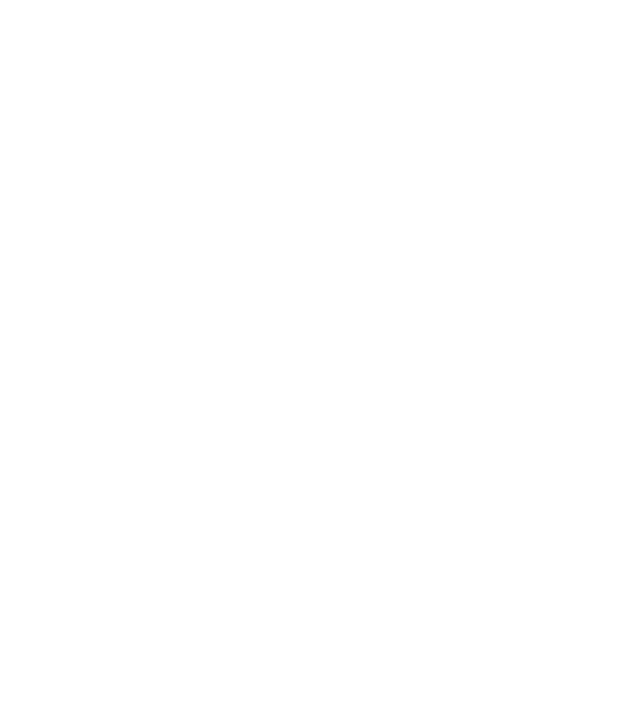
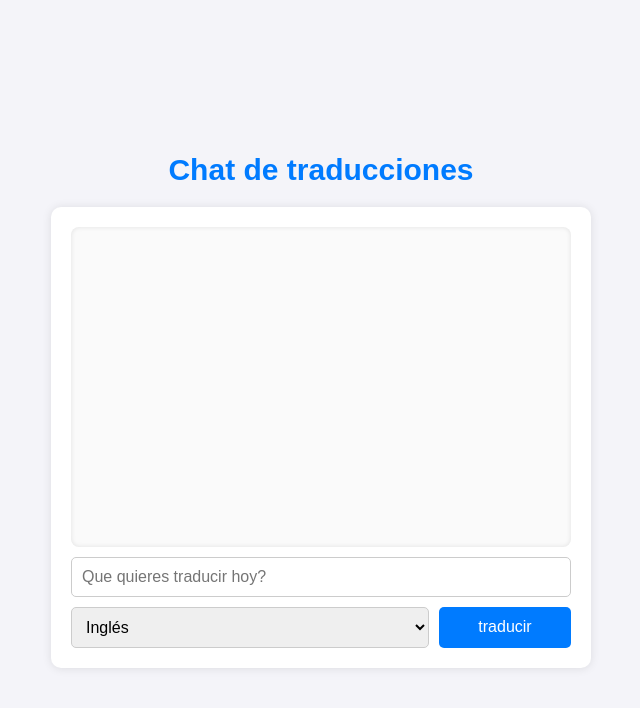
Before and after one commit to jaiverramosweb/aprendiendo-integrar-ia, a website: page traducciones-openai/public/index.html in a window 1280 px wide. Shown: the whole page, without its empty margins (319-959 px from the left). Drawn offline with Linux system fonts and the light colour scheme.

Commit message:
aplicacion de traducción lista

```diff
--- a/traducciones-openai/public/assets/css/main.css
+++ b/traducciones-openai/public/assets/css/main.css
@@ -0,0 +1,121 @@
+:root {
+    font-size: 10px;
+}
+
+body {
+    font-family: Arial, Helvetica, sans-serif;
+    background-color: #f4f4f9;
+    display: flex;
+    flex-direction: column;
+    align-items: center;
+    justify-content: center;
+    height: 100vh;
+    margin: 0;
+    padding: 0;
+}
+
+.chat_title {
+    font-size: 3rem;
+    font-weight: bold;
+    color: #007bff;
+    text-align: center;
+    margin-bottom: 2rem;
+}
+
+.chat_section {
+    width: 50rem;
+    background-color: #fff;
+    border-radius: 1rem;
+    box-shadow: 0 0.5px 1rem rgba(0, 0, 0, 0.1);
+    padding: 2rem;
+    display: flex;
+    flex-direction: column;
+}
+
+.chat_messages {
+    height: 30rem;
+    overflow-y: auto;
+    padding: 1rem;
+    border-radius: 0.8rem;
+    background-color: #fafafa;
+    box-shadow: inset 0 0 0.5rem rgba(0, 0, 0, 0.1);
+    display: flex;
+    flex-direction: column;
+    gap: 1rem;
+}
+
+.chat_messages_ms {
+    max-width: 75%;
+    padding: 1.5rem;
+    font-size: 1.8rem;
+    border-radius: 1rem;
+    word-wrap: break-word;
+}
+
+.chat_messages_user {
+    background-color: #007bff;
+    color: #fff;
+    text-align: right;
+    margin-left: auto;
+}
+
+.chat_messages_bot {
+    background-color: #e0e0e0;
+    color: #333;
+    text-align: left;
+    margin-right: auto;
+}
+
+.chat_input{
+    display: flex;
+    flex-direction: column;
+    gap: 1rem;
+    margin-top: 1rem;
+}
+
+.chat_input_text{
+    width: auto;
+    outline: none;
+    border: 1px solid #ccc;
+    font-size: 1.6rem;
+    border-radius: 0.5rem;
+    transition: all 0.3s ease-in-out;
+    padding: 1rem;
+}
+
+.chat_input_text:focus{
+    border-color: #007bff;
+    box-shadow: 0 0 0.5rem rgba(0, 0, 0, 0.1);
+}
+
+.chat_inputs{
+    display: flex;
+    gap: 1rem;
+}
+
+.chat_input_select,
+.chat_button{
+    font-size: 1.6rem;
+    padding: 1rem;
+    border-radius: 5px;
+    border: 1px solid #ccc;
+}
+
+.chat_input_select{
+    flex: 3;
+}
+
+.chat_button{
+    flex: 1;
+
+    background-color: #007bff;
+    color: #fff;
+    cursor: pointer;
+    border: none;
+    outline: none;
+    transition: all 300ms ease;
+}
+
+.chat_button:hover{
+    background-color: #0a5bb2;
+}
--- a/traducciones-openai/public/assets/js/main.js
+++ b/traducciones-openai/public/assets/js/main.js
@@ -0,0 +1,55 @@
+let sendButton = document.querySelector("#sendButton");
+
+sendButton.addEventListener("click", async () => {
+    // Texto a traducir
+    let textInput = document.getElementById("inputText");
+    const text = textInput.value.trim();
+    if (!text) return false;
+
+    // lenguage a traducir
+    const targetLang = document.getElementById("fromLanguage").value;
+
+    // Mensaje del usuario a la caja del mensaje
+    const userMessage = document.createElement("div");
+    userMessage.className = "chat_messages_ms chat_messages_user";
+    userMessage.textContent = text;
+
+    // vaciar el input
+    textInput.value = "";
+
+    const messageContainer = document.querySelector(".chat_messages");
+    messageContainer.appendChild(userMessage);
+    messageContainer.scrollTop = messageContainer.scrollHeight;
+
+    // peticion al backend
+    try {
+
+        const datos = {
+            text,
+            targetLang
+        }
+
+        console.log('datos enviados', datos)
+
+        const resp = await fetch("/api/traslate", {
+            method: "POST",
+            headers: {
+                "Content-Type": "application/json"
+            },
+            body: JSON.stringify(datos)
+        })
+
+        const data = await resp.json();
+
+        // agregar el mensaje del backend al chat
+        const botMessage = document.createElement("div");
+        botMessage.className = "chat_messages_ms chat_messages_bot";
+        botMessage.textContent = data.traslatedText;
+        messageContainer.appendChild(botMessage);
+        messageContainer.scrollTop = messageContainer.scrollHeight;
+
+    } catch (error) {
+        console.log(error)
+    }
+
+})
--- a/traducciones-openai/public/index.html
+++ b/traducciones-openai/public/index.html
@@ -10,6 +10,33 @@
 
 <body>
 
+    <header class="chat_header">
+        <h1 class="chat_title">Chat de traducciones</h1>
+    </header>
+
+    <section class="chat_section">
+        <div class="chat_messages">
+            <!-- cargar los mensajes -->
+        </div>
+
+        <div class="chat_input">
+            <input type="text" id="inputText" class="chat_input_text" placeholder="Que quieres traducir hoy?">
+
+            <div class="chat_inputs">
+                <select id="fromLanguage" class="chat_input_select">
+                    <option value="ingles">Inglés</option>
+                    <option value="español">Español</option>
+                    <option value="frances">Frances</option>
+                    <option value="aleman">Aleman</option>
+                    <option value="italiano">Italiano</option>
+                </select>
+
+                <button id="sendButton" class="chat_button">traducir</button>
+            </div>
+
+        </div>
+    </section>
+
 
     <script src="./assets/js/main.js"></script>
 </body>
```
Also changed, not shown: traducciones-openai/app.js (+64 -0 lines), traducciones-openai/package.json (added, +23 -0 lines), 2 other files.
